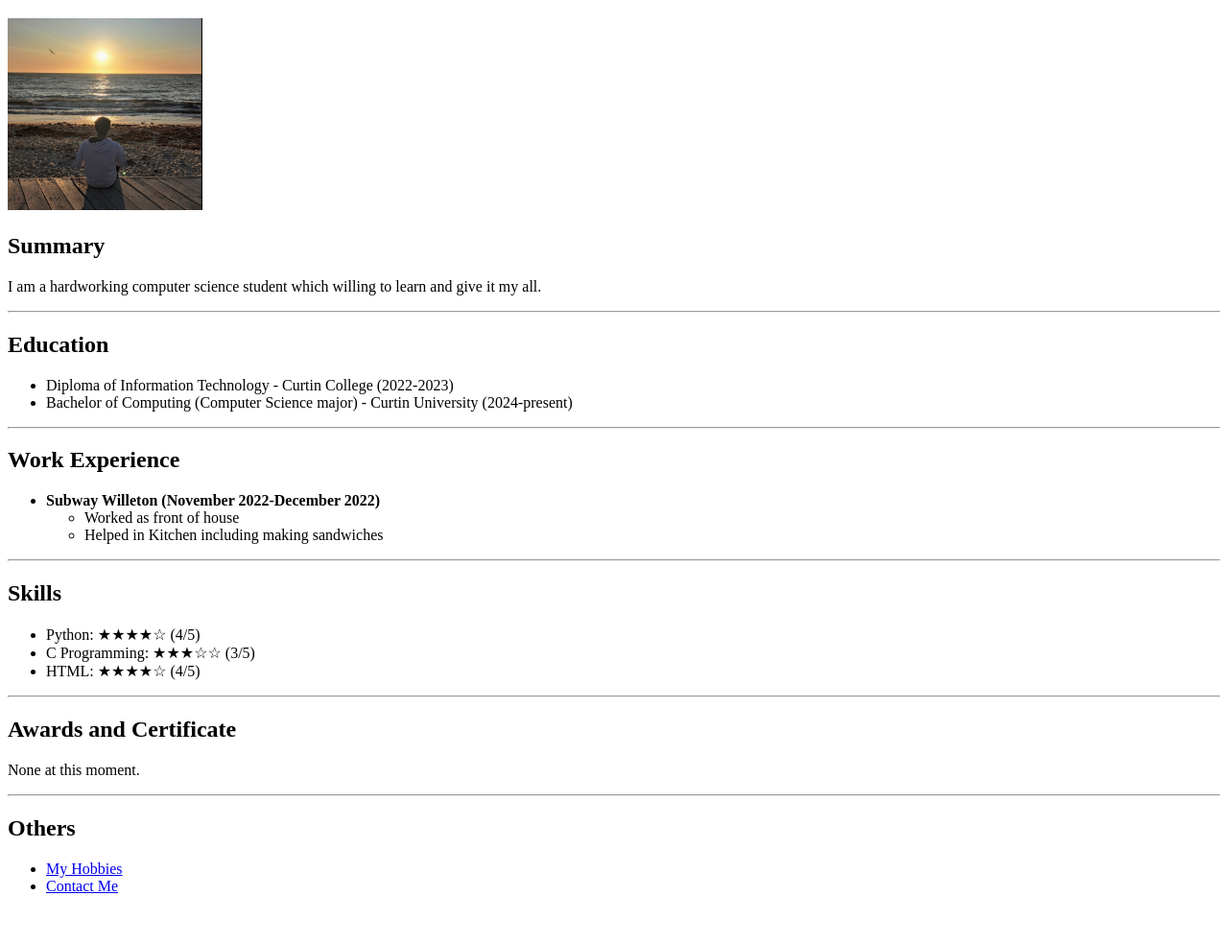
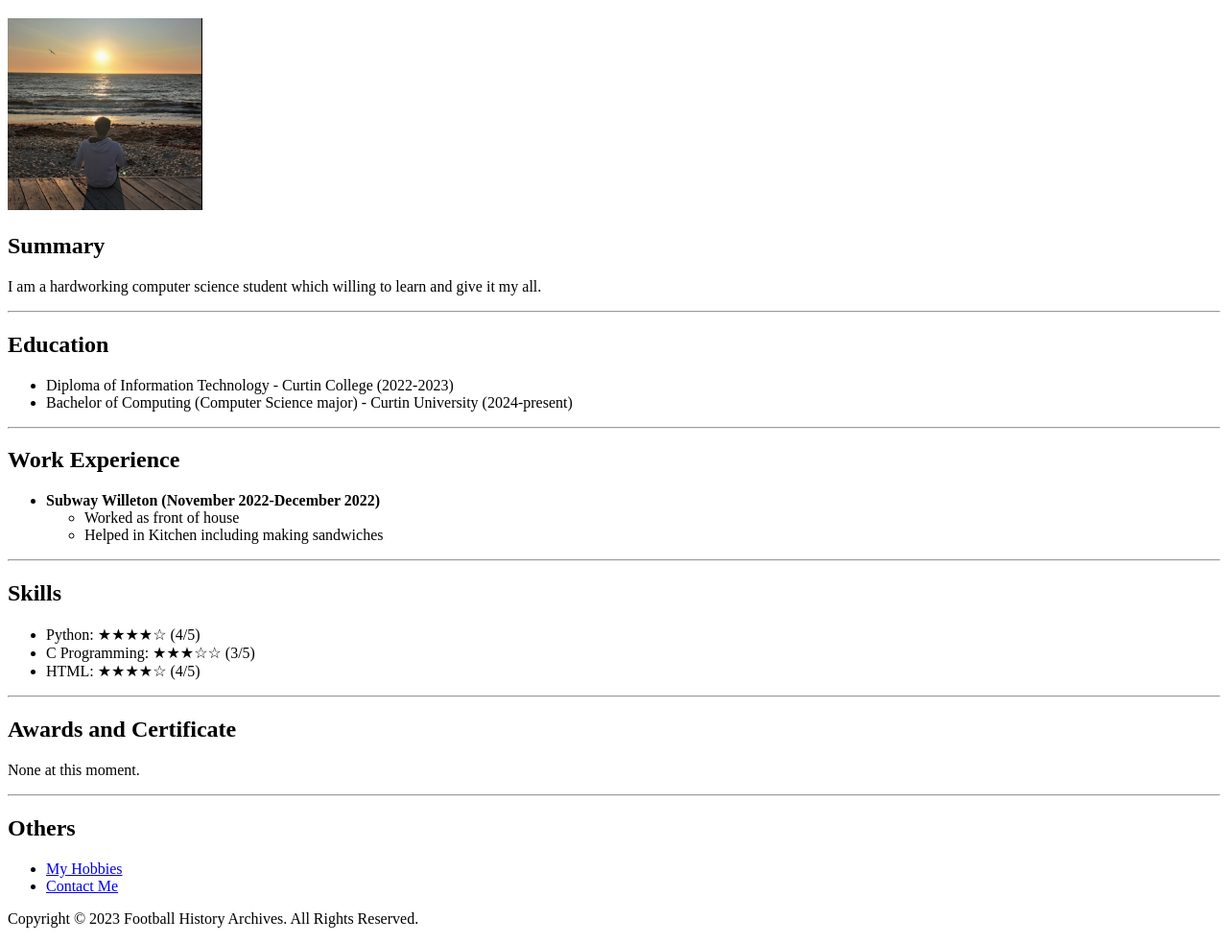
Before and after one commit to isaakios/Isaac-Online-Resume, a plain HTML site: page index.html in a window 1280 px wide. Shown: the part 61-1044 px from the top of the page at 96% size. Before the commit the page ends 1010 px from the top, so only its background shows below. Drawn offline with Linux system fonts and the light colour scheme.

Commit message:
Add files via upload

```diff
--- a/index.html
+++ b/index.html
@@ -42,4 +42,7 @@
             <li><a href="./contact.html">Contact Me</a></li>
         </ul>
     </body>
+    <footer>
+        <p>Copyright © 2023 Football History Archives. All Rights Reserved.</p>
+    </footer>
 </html>
```
